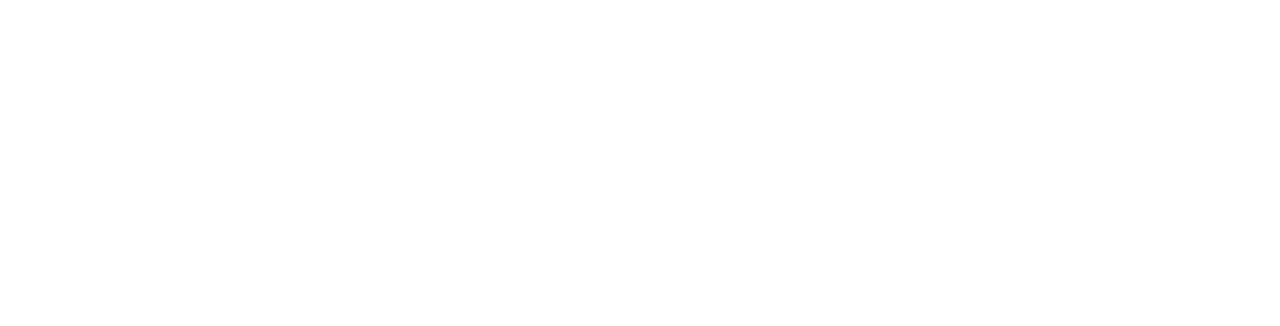
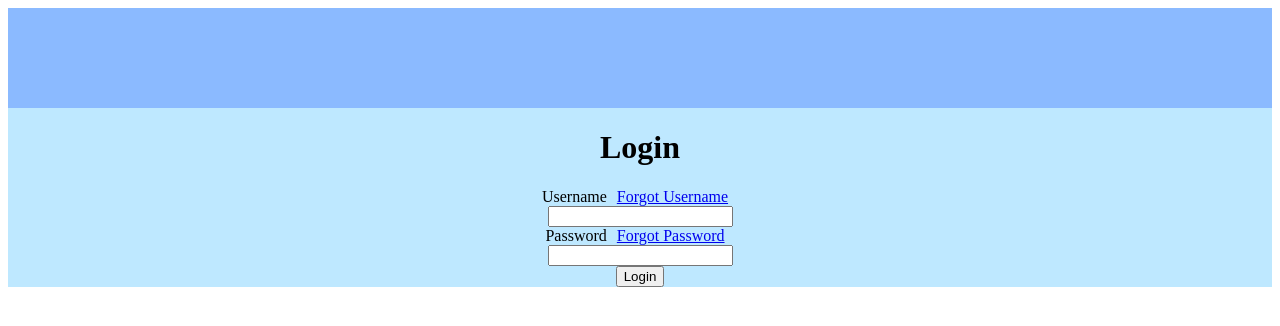
Before and after one commit to cse442-at-ub/project_s23-gamblers, a React (Create React App) app: page /Login in a window 1280 px wide. Shown: the top 326 px of the page. Built offline with nearby package versions, Linux system fonts and the light colour scheme.

Commit message:
BasicLoginPageDone

```diff
--- a/src/App.js
+++ b/src/App.js
@@ -1,6 +1,26 @@
+import {BrowserRouter, Routes, Route} from 'react-router-dom'
+import Login from './Components/Login'
+import Register from './Components/Register'
+import Home from './Components/Home'
+import Forgot from './Components/Forgot'
+import { useState } from 'react'
+
 function App() {
+  const [login, setLogin] = useState(false)
+
   return (
     <div>
+      <div>
+        {login && <Login setLogin={setLogin}/>}
+      </div>
+      <BrowserRouter>
+        <Routes>
+          <Route path='/' element={<Home />} />
+          <Route path='/Login' element={<Login />} />
+          <Route path='/Register' element={<Register />} />
+          <Route path='/Forgot' element={<Forgot />} />
+        </Routes>
+      </BrowserRouter>
 
     </div>
   )
--- /dev/null
+++ b/src/Components/Forgot.js
@@ -0,0 +1,5 @@
+import './Forgot.css'
+function Forgot(){
+    return<div>This is forgot page</div>
+}
+export default Forgot
--- /dev/null
+++ b/src/Components/Home.js
@@ -0,0 +1,9 @@
+import './Home.css'
+import { Link } from 'react-router-dom'
+function Home() {
+    return <div>
+        This is home page
+        <Link to='/Login'>Login</Link>
+    </div>
+}
+export default Home
--- /dev/null
+++ b/src/Components/Login.css
@@ -0,0 +1,30 @@
+.loginPage {
+    display: flex;
+    flex-direction: row;
+    align-items: center;
+    height: 100px;
+    background: #8BBAFF;
+}
+
+.frame12{
+    background: #BEE8FF;
+}
+
+.login{
+    text-align: center;
+}
+
+.control {
+    margin: 1rem 0;
+}
+
+.username{
+    margin-right: 10px;
+}
+.password {
+    margin-right: 10px;
+}
+
+.forgot{
+    margin-left: 10px;
+}
--- /dev/null
+++ b/src/Components/Login.js
@@ -0,0 +1,33 @@
+import './Login.css'
+import { Link } from 'react-router-dom'
+function Login(props) {
+    return (
+        <div className='frame12'>
+            <div className='loginPage'>
+                {/* <img className='image0' src={require('../image/image0.png')} alt="icon" /> */}
+            </div>
+            <div className='login'>
+                <h1>Login</h1>
+                <form>
+                    <div className='username'>
+                        <label name='username'>Username</label>
+                        <Link to='/Forgot' className='forgot'>Forgot Username</Link>
+                    </div>
+                    <div>
+                        <input type='text' id='Username' className='input'/>
+                    </div>
+                    <div className='password'>
+                        <label name='Password'>Password</label>
+                        <Link to='/Forgot' className='forgot'>Forgot Password</Link>
+                    </div>
+                    <div>
+                        <input type='text' id='opening-text' className='input' />
+                    </div>
+                    <button>Login</button>
+                </form>
+            </div>
+        </div>
+    )
+
+}
+export default Login
--- /dev/null
+++ b/src/Components/Register.js
@@ -0,0 +1,5 @@
+import './Register.css'
+function Register(){
+    return <div>This is register page</div>
+}
+export default Register
```
Also changed, not shown: src/Components/Forgot.css (added), src/Components/Home.css (added), src/Components/Register.css (added).
